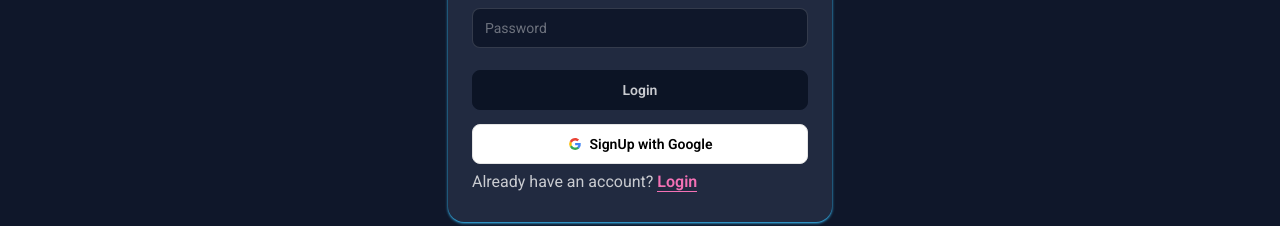
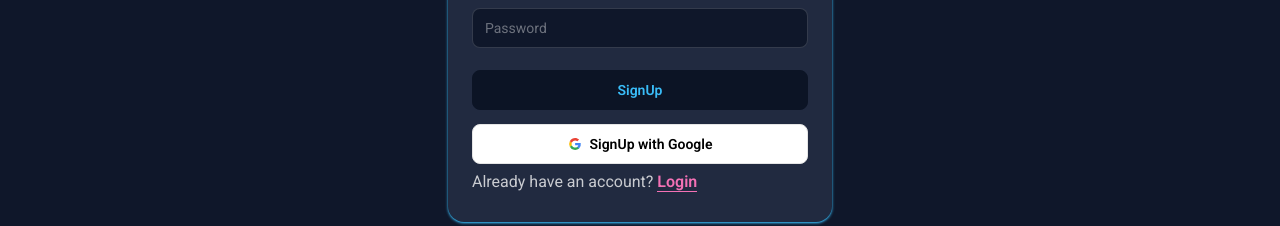
Before and after one commit to SayedSheikh/AppOcean, a React (Vite) app: page /signup in a window 1280 px wide. Shown: the part 428-654 px from the top of the page. Built offline with nearby package versions, Linux system fonts and the light colour scheme; no server answers.

Commit message:
loading spinner in authentication  added

```diff
--- a/src/Components/Login/Login.jsx
+++ b/src/Components/Login/Login.jsx
@@ -1,4 +1,4 @@
-import React, { use, useState } from "react";
+import React, { use, useEffect, useState } from "react";
 import { Link, useLocation, useNavigate } from "react-router";
 import { AuthContext } from "../../Contexts/AuthContext";
 import toast from "react-hot-toast";
@@ -9,9 +9,23 @@ const Login = () => {
   const location = useLocation();
 
   const [error, setError] = useState("");
+  const [loading, setLoading] = useState(false);
+
+  useEffect(() => {
+    if (location.state === "/profile") {
+      toast("LogIn first to see your profile !!", {
+        duration: 4000,
+      });
+    } else if (location.state) {
+      toast("LogIn first to see app details !!", {
+        duration: 4000,
+      });
+    }
+  }, [location.state]);
+
   const handleSubmit = (e) => {
     e.preventDefault();
-
+    setLoading(true);
     const email = e.target.email.value;
     const password = e.target.password.value;
     // console.log(email, password);
@@ -22,9 +36,11 @@ const Login = () => {
       .then(() => {
         // console.log(res.json);
         navigate("/");
+        setLoading(false);
         toast.success("Logged In !!");
       })
       .catch((err) => {
+        setLoading(false);
         setError(err.code.slice(5));
         toast.error(err.code.slice(5));
       });
@@ -34,6 +50,7 @@ const Login = () => {
     googleSignIn()
       .then(() => {
         // console.log(res);
+        setLoading(false);
         navigate(location.state || "/");
         toast.success("Logged In !!");
       })
@@ -73,8 +90,11 @@ const Login = () => {
               </Link>
             </div>
             {error && <p className="text-red-400">{error}</p>}
-            <button type="submit" className="btn mt-4 mb-2">
+            <button type="submit" className="btn mt-4 mb-2 text-primary">
               Login
+              {loading && (
+                <span class="loading loading-spinner text-primary ml-[4px] "></span>
+              )}
             </button>
             <button
               onClick={handleGoogleSignIn}
--- a/src/Pages/Registration.jsx
+++ b/src/Pages/Registration.jsx
@@ -8,6 +8,7 @@ const Registration = () => {
 
   const [error, setError] = useState("");
   const navigate = useNavigate();
+  const [loading, setLoading] = useState(false);
 
   const handleSubmit = (e) => {
     e.preventDefault();
@@ -33,9 +34,12 @@ const Registration = () => {
       return;
     }
 
+    setLoading(true);
+
     signUp(email, password)
       .then(() => {
         // console.log(res);
+        setLoading(false);
         updateUser({
           displayName: name,
           photoURL: url,
@@ -46,11 +50,13 @@ const Registration = () => {
             navigate("/");
           })
           .catch((err) => {
+            setLoading(false);
             setError(err.code.slice(5));
             toast.error(`${err.code.slice(5)} !!`);
           });
       })
       .catch((err) => {
+        setLoading(false);
         setError(err.code.slice(5));
         toast.error(`${err.code.slice(5)} !!`);
       });
@@ -60,6 +66,7 @@ const Registration = () => {
     googleSignIn()
       .then(() => {
         // console.log(res);
+        setLoading(false);
         toast.success("Registration Successful !!");
       })
       .catch((err) => {
@@ -109,8 +116,13 @@ const Registration = () => {
             />
 
             {error && <p className="text-red-400">{error}</p>}
-            <button type="submit" className="btn mt-4 mb-2">
-              Login
+            <button
+              type="submit"
+              className="btn mt-4 mb-2 text-primary text-center">
+              SignUp
+              {loading && (
+                <span class="loading loading-spinner text-primary ml-[4px]"></span>
+              )}
             </button>
             {/* Google */}
             <button
```
